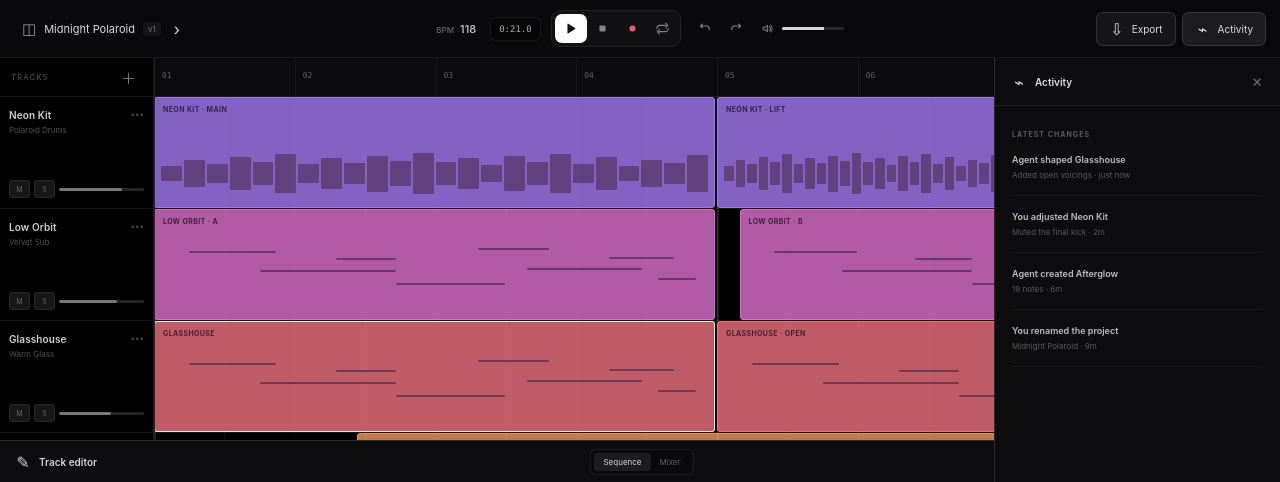
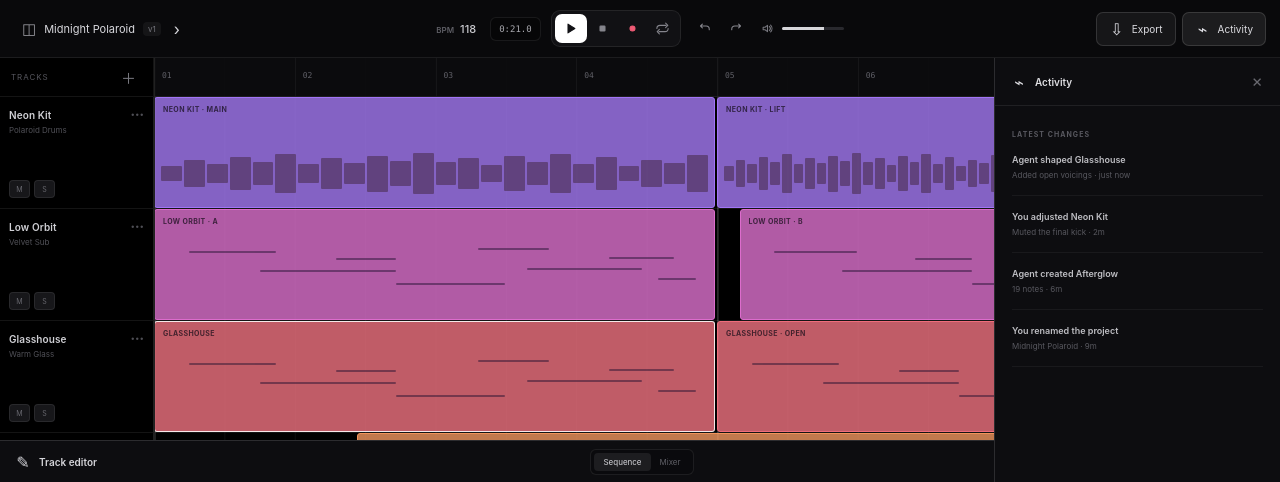
Before and after one commit to amit-00/agent-daw, a Next.js app: page / in a window 1280 px wide. Shown: the top 482 px of the page. Built offline with nearby package versions, Linux system fonts and the light colour scheme.

Commit message:
keep volume controls in mixer

```diff
--- a/src/app/globals.css
+++ b/src/app/globals.css
@@ -460,7 +460,7 @@ input:focus-visible {
   display: grid;
   margin-top: auto;
   padding: 0 9px 10px;
-  grid-template-columns: 21px 21px 1fr;
+  grid-template-columns: repeat(2, 21px);
   gap: 4px;
   align-items: center;
 }
@@ -490,20 +490,6 @@ input:focus-visible {
   border-color: rgba(247, 197, 85, 0.45);
   color: #ffe8a9;
   background: rgba(247, 197, 85, 0.16);
-}
-
-.track-level {
-  height: 3px;
-  overflow: hidden;
-  border-radius: 99px;
-  background: #242429;
-}
-
-.track-level span {
-  display: block;
-  height: 100%;
-  border-radius: inherit;
-  background: #77777e;
 }
 
 .lane {
--- a/src/app/page.tsx
+++ b/src/app/page.tsx
@@ -168,9 +168,6 @@ function TrackControls({
       >
         S
       </button>
-      <span className="track-level" aria-hidden="true">
-        <span style={{ width: `${track.volume}%` }} />
-      </span>
     </div>
   );
 }
```
